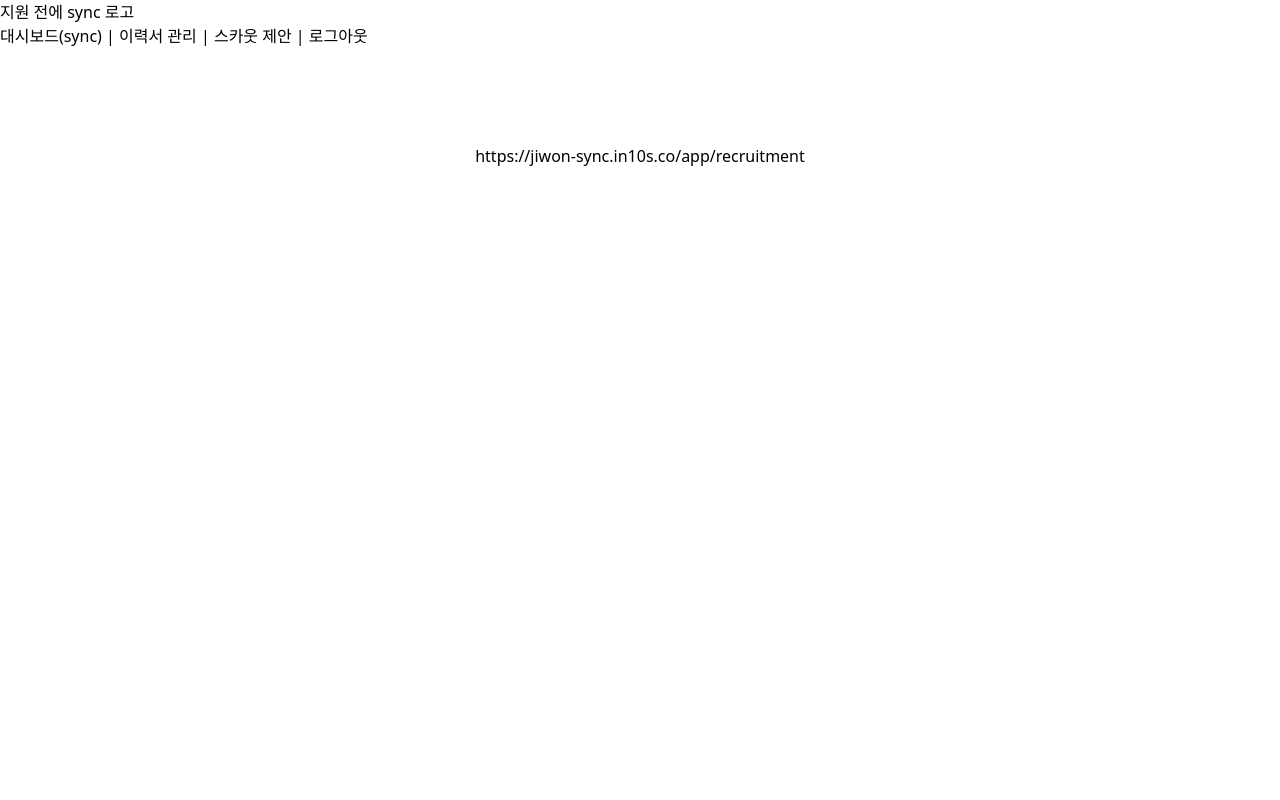
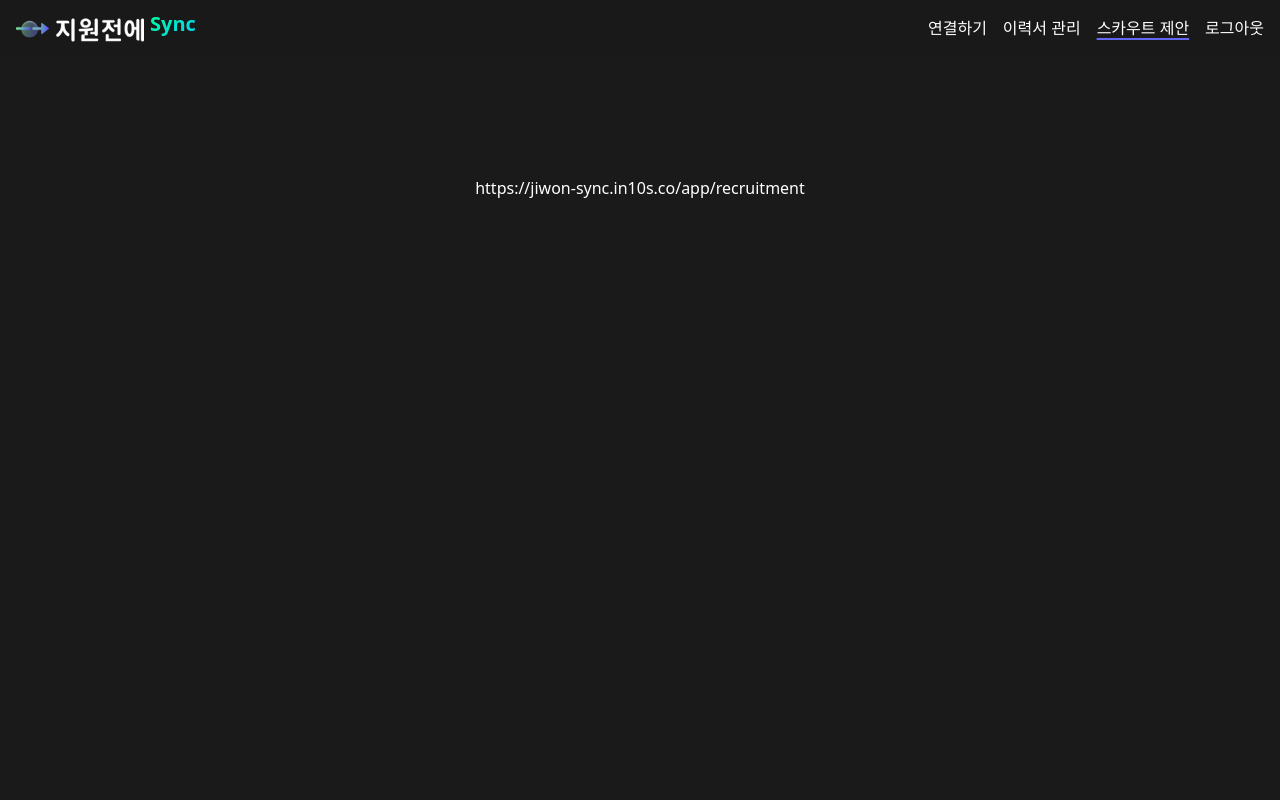
Before and after one commit to team-in10s/jiwon-sync-frontend, a Next.js app: page /app/recruitment in a window 1280 px wide. Shown: the top 800 px of the page. Built offline with nearby package versions, Linux system fonts and the light colour scheme.

Commit message:
feat: sync 서비스 헤더 부분 작업

```diff
--- a/app/app/(users)/layout.tsx
+++ b/app/app/(users)/layout.tsx
@@ -1,24 +1,28 @@
 import Link from 'next/link';
 import { ReactNode } from 'react';
-import LogoutButton from '../components/logout-button';
+import Image from 'next/image';
+import mainLogo from '../../main_logo.png';
+import NavLinks from './components/nav-links';
 
 // NOTE: user로서 사용할 수 있는 페이지들에 대한 레이아웃이라서 UserLayout이라고 이름 지음
 export default function UserLayout({ children }: { children: ReactNode }) {
   return (
-    <div>
-      {/* Add any app-specific layout elements here */}
-      <header>
-        <div>지원 전에 sync 로고</div>
+    <>
+      <header className="fixed z-50 w-full bg-secondary bg-opacity-40 px-4 py-3 backdrop-blur-md">
+        <div className="container mx-auto flex items-center justify-between">
+          <Link href="/app" className="flex gap-1.5">
+            <div className="h-8 w-32">
+              <Image src={mainLogo} alt="지원전에 Sync" unoptimized={true} />
+            </div>
+            <span className="text-gradient text-xl font-bold">Sync</span>
+          </Link>
+          {/* TODO: 로고 부분을 누르면 어디로 가야할까? */}
+
+          <NavLinks />
+        </div>
       </header>
 
-      <nav>
-        <Link href="/app/sync">대시보드(sync) | </Link>
-        <Link href="/app/resume">이력서 관리 | </Link>
-        <Link href="/app/recruitment">스카웃 제안 | </Link>
-        <LogoutButton />
-      </nav>
-
-      <div>{children}</div>
-    </div>
+      <main className="min-h-screen bg-secondary px-6 py-20 text-white">{children}</main>
+    </>
   );
 }
```
